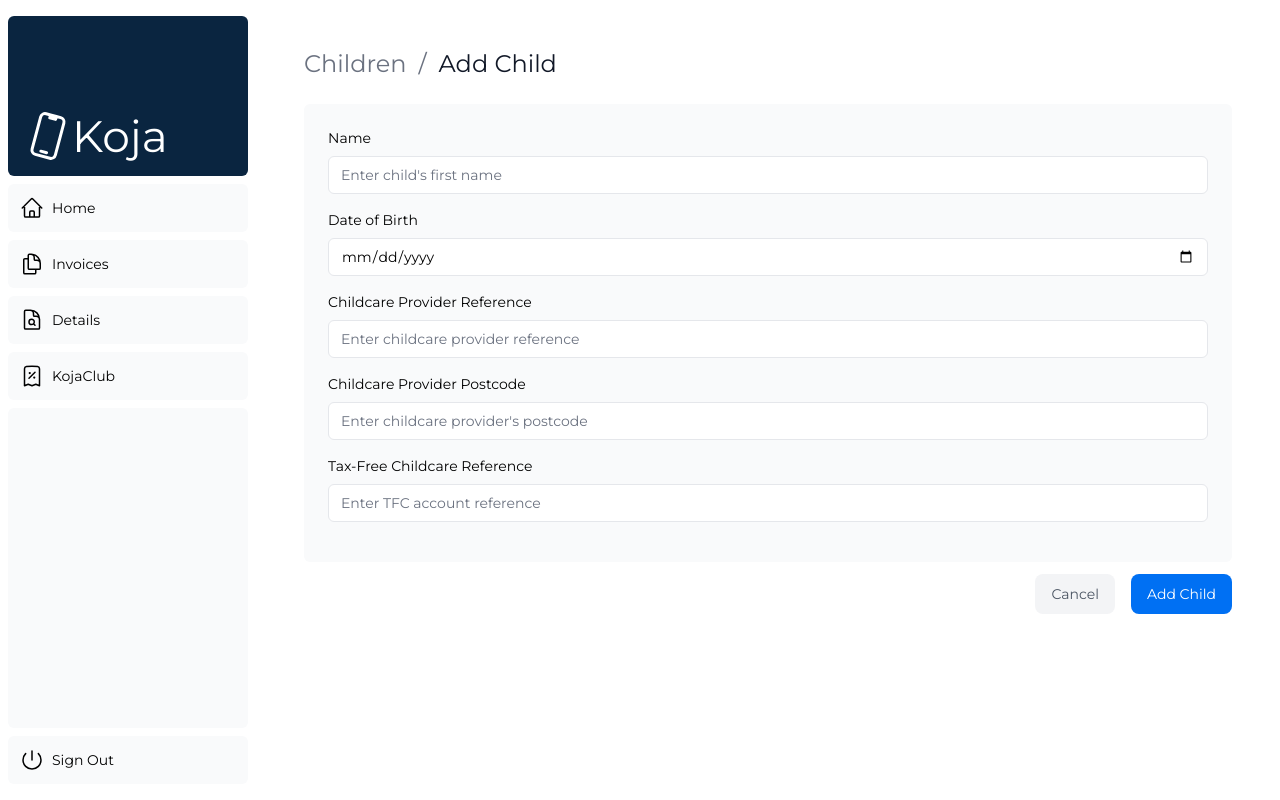
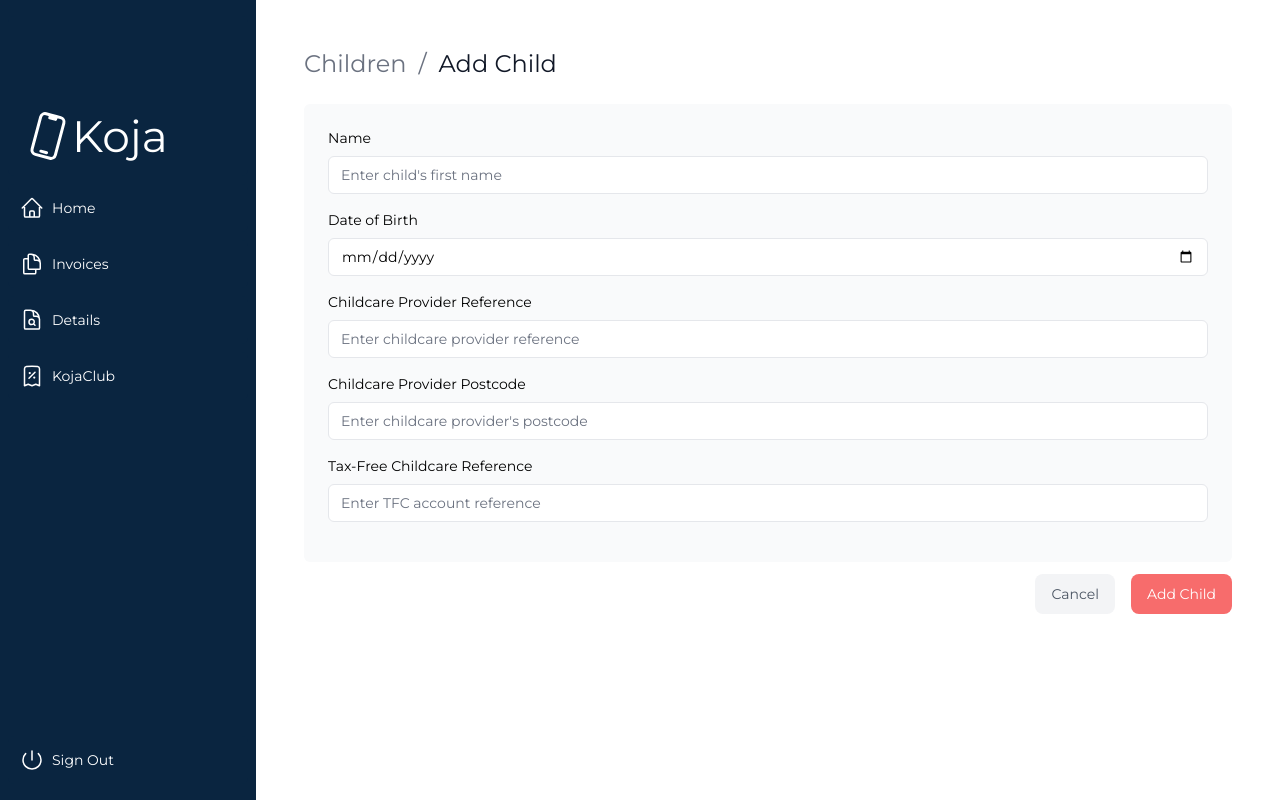
Before and after one commit to KojaApp/koja-web-mvp-v2, a Next.js app: page /dashboard/add-child in a window 1280 px wide. Built offline with nearby package versions, Linux system fonts and the light colour scheme.

Commit message:
updated side nav and login form colours

```diff
--- a/app/login/page.tsx
+++ b/app/login/page.tsx
@@ -5,7 +5,7 @@ export default function LoginPage() {
   return (
     <main className="flex items-center justify-center md:h-screen">
       <div className="relative mx-auto flex w-full max-w-[400px] flex-col space-y-2.5 p-4 md:-mt-32">
-        <div className="flex h-20 w-full items-end rounded-lg bg-blue-500 p-3 md:h-36">
+        <div className="flex h-20 w-full items-end rounded-lg bg-[#0A2540] p-3 md:h-36">
           <div className="w-32 text-white md:w-36">
             <KojaLogo />
           </div>
--- a/app/ui/button.tsx
+++ b/app/ui/button.tsx
@@ -9,7 +9,7 @@ export function Button({ children, className, ...rest }: ButtonProps) {
     <button
       {...rest}
       className={clsx(
-        'flex h-10 items-center rounded-lg bg-blue-500 px-4 text-sm font-medium text-white transition-colors hover:bg-blue-400 focus-visible:outline focus-visible:outline-2 focus-visible:outline-offset-2 focus-visible:outline-blue-500 active:bg-blue-600 aria-disabled:cursor-not-allowed aria-disabled:opacity-50',
+        'flex h-10 items-center rounded-lg bg-[#F76C6C] px-4 text-sm font-medium text-white transition-colors focus-visible:outline focus-visible:outline-2 focus-visible:outline-offset-2 focus-visible:outline-blue-500 active:bg-blue-600 aria-disabled:cursor-not-allowed aria-disabled:opacity-50',
         className,
       )}
     >
--- a/app/ui/dashboard/nav-links.tsx
+++ b/app/ui/dashboard/nav-links.tsx
@@ -34,9 +34,9 @@ export default function NavLinks() {
             key={link.name}
             href={link.href}
             className={clsx(
-              'flex h-[48px] grow items-center justify-center gap-2 rounded-md bg-gray-50 p-3 text-sm font-medium hover:bg-sky-100 hover:text-blue-600 md:flex-none md:justify-start md:p-2 md:px-3',
+            'flex h-[48px] border-solid border-white grow items-center justify-center gap-2 rounded-md bg-[#0A2540] p-3 text-sm text-white font-medium md:flex-none md:justify-start md:p-2 md:px-3',
               {
-                'bg-sky-100 text-blue-600': pathname === link.href,
+                'bg-white text-[#0A2540]': pathname === link.href,
               },
             )}
           >
--- a/app/ui/dashboard/sidenav.tsx
+++ b/app/ui/dashboard/sidenav.tsx
@@ -6,25 +6,25 @@ import { signOut } from '@/auth';
 
 export default function SideNav() {
   return (
-    <div className="flex h-full flex-col px-3 py-4 md:px-2">
+    <div className="flex h-full flex-col px-3 py-4 md:px-2 bg-[#0A2540]">
       <Link
         className="mb-2 flex h-20 items-end justify-start rounded-md bg-[#0A2540] p-4 md:h-40"
         href="/"
       >
-        <div className="w-32 text-white md:w-40">
+        <div className="w-32 md:w-40">
           <AcmeLogo />
         </div>
       </Link>
       <div className="flex grow flex-row justify-between space-x-2 md:flex-col md:space-x-0 md:space-y-2">
         <NavLinks />
-        <div className="hidden h-auto w-full grow rounded-md bg-gray-50 md:block"></div>
+        <div className="hidden h-auto w-full grow rounded-md md:block"></div>
         <form
             action={async () => {
             'use server';
             await signOut();
           }}
           >
-          <button className="flex h-[48px] w-full grow items-center justify-center gap-2 rounded-md bg-gray-50 p-3 text-sm font-medium hover:bg-sky-100 hover:text-[#0A2540] md:flex-none md:justify-start md:p-2 md:px-3">
+          <button className="flex h-[48px] w-full grow items-center justify-center gap-2 rounded-md bg-[#0A2540] p-3 text-sm text-white font-medium md:flex-none md:justify-start md:p-2 md:px-3">
             <PowerIcon className="w-6" />
             <div className="hidden md:block">Sign Out</div>
           </button>
```
Also changed, not shown: app/ui/login-form.tsx (line endings or trailing spaces).
